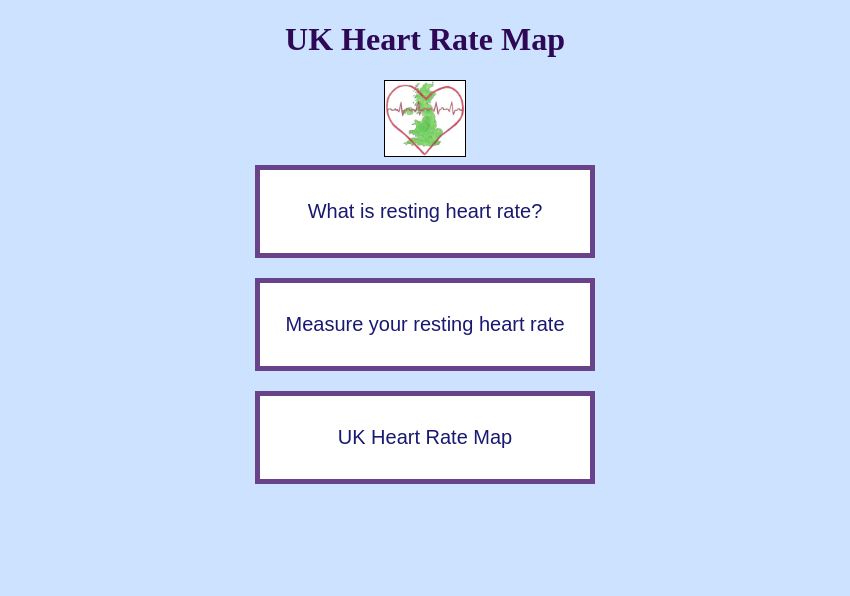
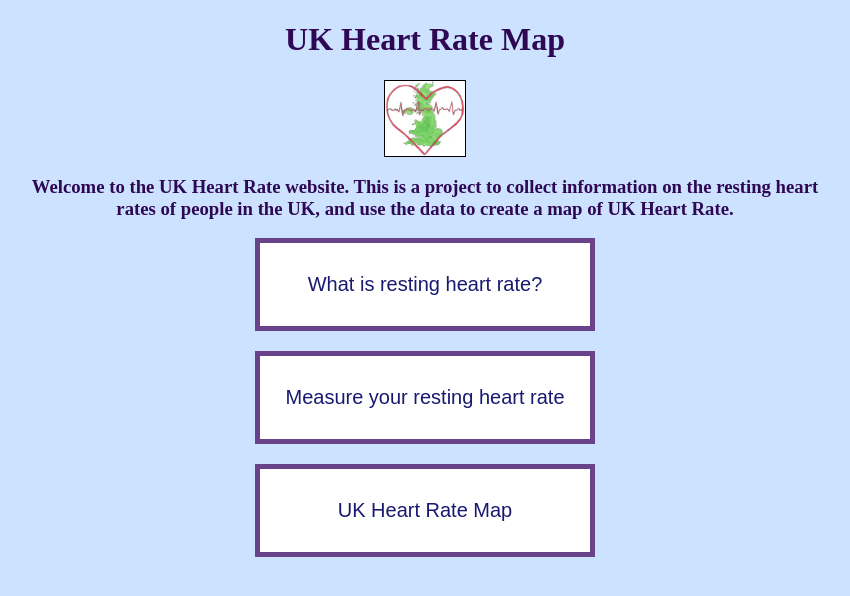
Before and after one commit to ukheartratemap/ukheartratemap.github.io, a plain HTML site: page index.html in a window 1280 px wide. Shown: the whole page, without its empty margins (215-1065 px from the left). Drawn offline with Linux system fonts and the light colour scheme.

Commit message:
logo is now link, plus welcome on homepage

```diff
--- a/Homestyle.css
+++ b/Homestyle.css
@@ -63,3 +63,12 @@ grid-area: 3 / 1 / 4 / 2;
   text-align: center;
   color: hsl(270, 83%, 18%);
 }
+
+.welcome {
+  width: 800px;
+  position: relative;
+  left: 50%;
+  margin-left: -400px;
+  text-align: center;
+  color: hsl(270, 83%, 18%);
+}
--- a/index.html
+++ b/index.html
@@ -7,7 +7,10 @@
 <body>
 <h1 class="header">UK Heart Rate Map</h1>
 <div class="logo">
-  <img id="logopic" alt="logo" src="./Logo1.jpg"/>
+  <a href="./Map.html"><img id="logopic" alt="logo" src="./Logo1.jpg"/></a>
+</div>
+<div>
+  <h3 class="welcome">Welcome to the UK Heart Rate website. This is a project to collect information on the resting heart rates of people in the UK, and use the data to create a map of UK Heart Rate.</h3>
 </div>
   <div class="nav">
     <div class="what item">
```
Also changed, not shown: Map.html (+1 -1 lines), Map2.html (+1 -1 lines), Map3.html (+1 -1 lines), Map4.html (+1 -1 lines), Map5.html (+1 -1 lines), Map6.html (+1 -1 lines), Map7.html (+1 -1 lines), Map8.html (+1 -1 lines), Measure.html (+1 -1 lines), Survey.html (+1 -1 lines), Tabmap.html (+1 -1 lines), What.html (+1 -1 lines), 1 other file.
